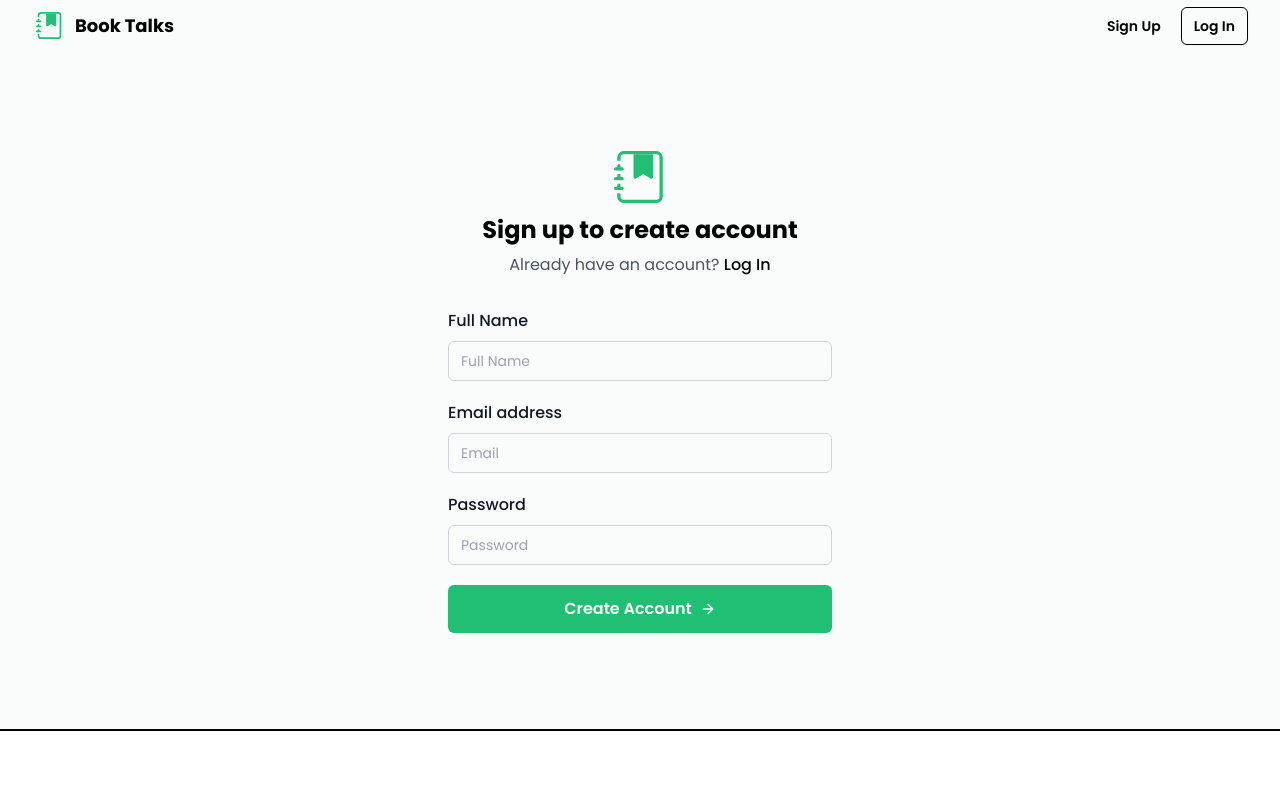
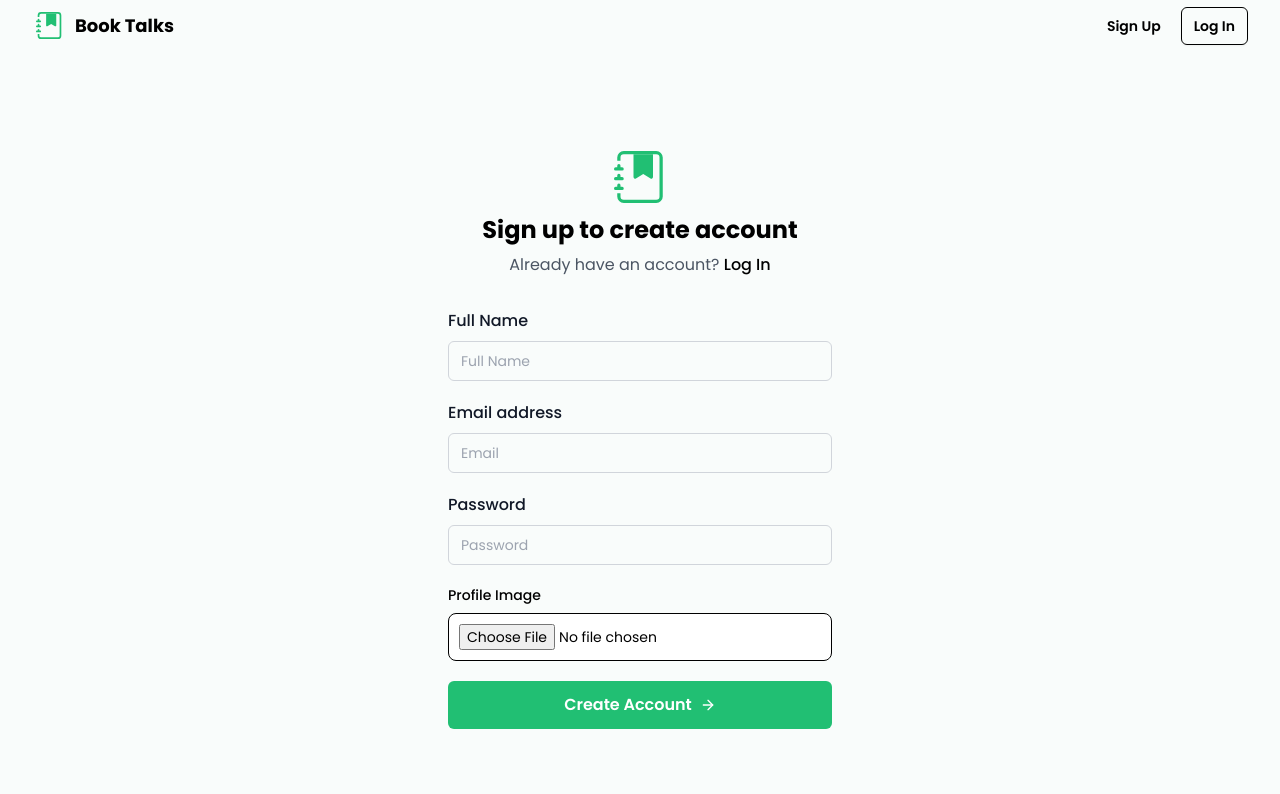
Before and after one commit to shaikahmadnawaz/book-talks, a React (Create React App) app in the folder client/: page /signup in a window 1280 px wide. Shown: the top 794 px of the page. Built offline with nearby package versions, Linux system fonts and the light colour scheme.

Commit message:
working on profile image

```diff
--- a/client/src/components/auth/SignupPage.js
+++ b/client/src/components/auth/SignupPage.js
@@ -4,6 +4,7 @@ import { signupUser } from "../../redux/authSlice";
 import { Link, useNavigate } from "react-router-dom";
 import { BsFillJournalBookmarkFill } from "react-icons/bs";
 import { ArrowRight } from "lucide-react";
+import { toast } from "react-hot-toast";
 
 const SignupPage = () => {
   const navigate = useNavigate();
@@ -14,12 +15,18 @@ const SignupPage = () => {
   const [name, setName] = useState("");
   const [email, setEmail] = useState("");
   const [password, setPassword] = useState("");
+  const [profileImage, setProfileImage] = useState(null);
+
+  const handleFileChange = (e) => {
+    setProfileImage(e.target.files[0]);
+    toast.success("Cover image uploaded successfully");
+  };
 
   const handleSignup = async (e) => {
     e.preventDefault();
 
     // Dispatching the signupUser async thunk action
-    await dispatch(signupUser({ name, email, password }));
+    await dispatch(signupUser({ name, email, password, profileImage }));
 
     // Clearing the input fields
     setName("");
@@ -111,6 +118,22 @@ const SignupPage = () => {
                 </div>
               </div>
               <div>
+                <label
+                  htmlFor="profileImage"
+                  className="block mb-2 text-sm font-medium text-black"
+                >
+                  Profile Image
+                </label>
+                <input
+                  type="file"
+                  name="profileImage"
+                  id="profileImage"
+                  accept="image/*"
+                  className="bg-white border border-black text-black text-sm rounded-lg focus:outline-none focus:ring-primary-600 focus:border-primary-600 block w-full p-2.5"
+                  onChange={handleFileChange}
+                />
+              </div>
+              <div>
                 <button
                   type="submit"
                   disabled={loading}
--- a/client/src/redux/authSlice.js
+++ b/client/src/redux/authSlice.js
@@ -31,9 +31,9 @@ export const loginUser = createAsyncThunk(
 // Async thunk action to handle user signup
 export const signupUser = createAsyncThunk(
   "auth/signup",
-  async ({ name, email, password }) => {
+  async ({ name, email, password, profileImage }) => {
     try {
-      const response = await signup(name, email, password);
+      const response = await signup(name, email, password, profileImage);
       // Save the token to local storage
       localStorage.setItem("token", response.token);
       return response;
@@ -84,6 +84,7 @@ const authSlice = createSlice({
       })
       .addCase(signupUser.fulfilled, (state, action) => {
         state.loading = false;
+        console.log(action.payload);
         toast.success("Signup successful!");
       })
       .addCase(signupUser.rejected, (state, action) => {
--- a/client/src/services/auth.js
+++ b/client/src/services/auth.js
@@ -16,12 +16,13 @@ export const login = async (email, password) => {
 };
 
 // Function to make signup API request
-export const signup = async (name, email, password) => {
+export const signup = async (name, email, password, profileImage) => {
   try {
     const response = await axios.post(`${BASE_URL}/api/auth/signup`, {
       name,
       email,
       password,
+      profileImage,
     });
     return response.data;
   } catch (error) {
```
Also changed, not shown: 2 other files (tests, documents, lock files or other folders).
